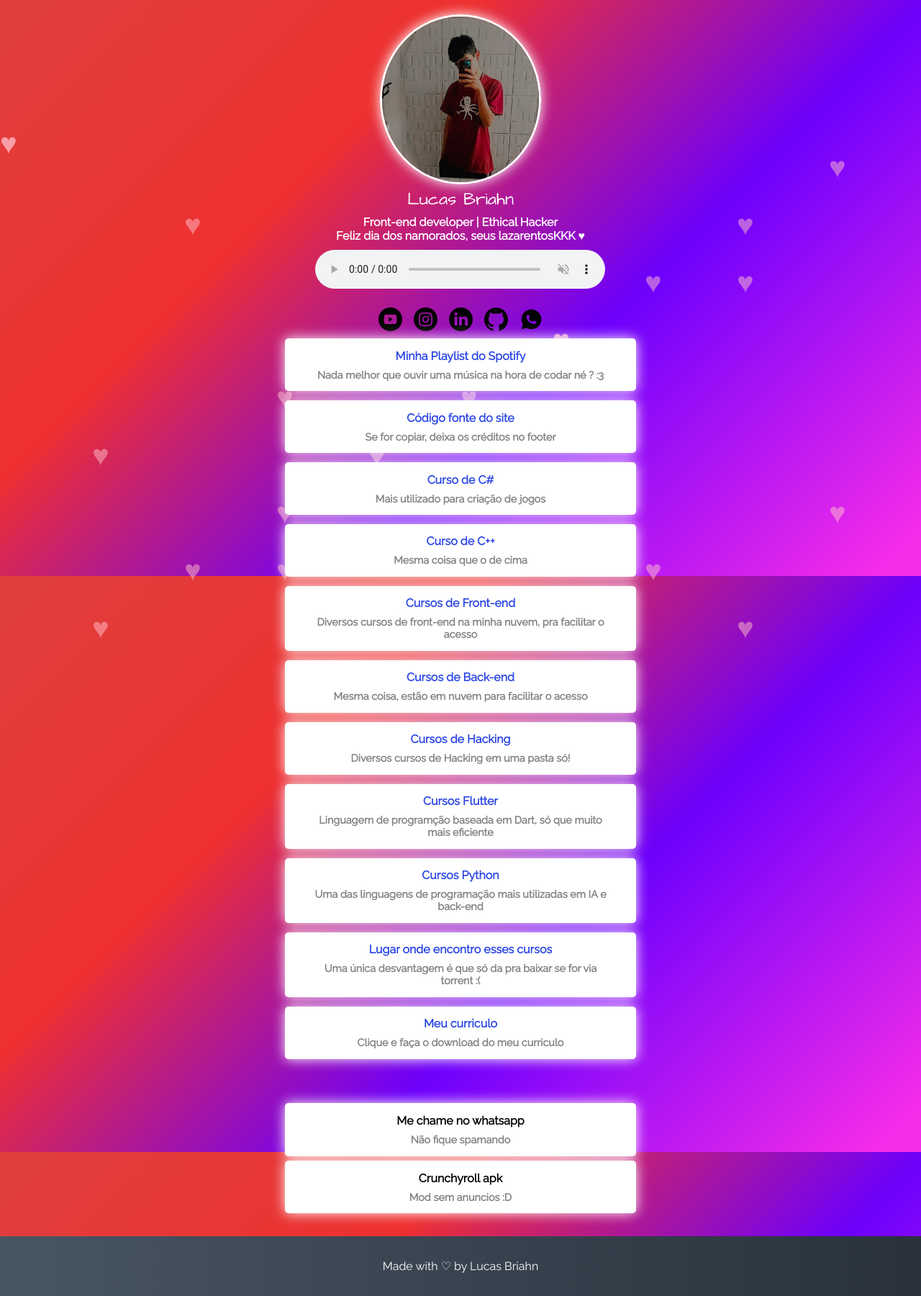
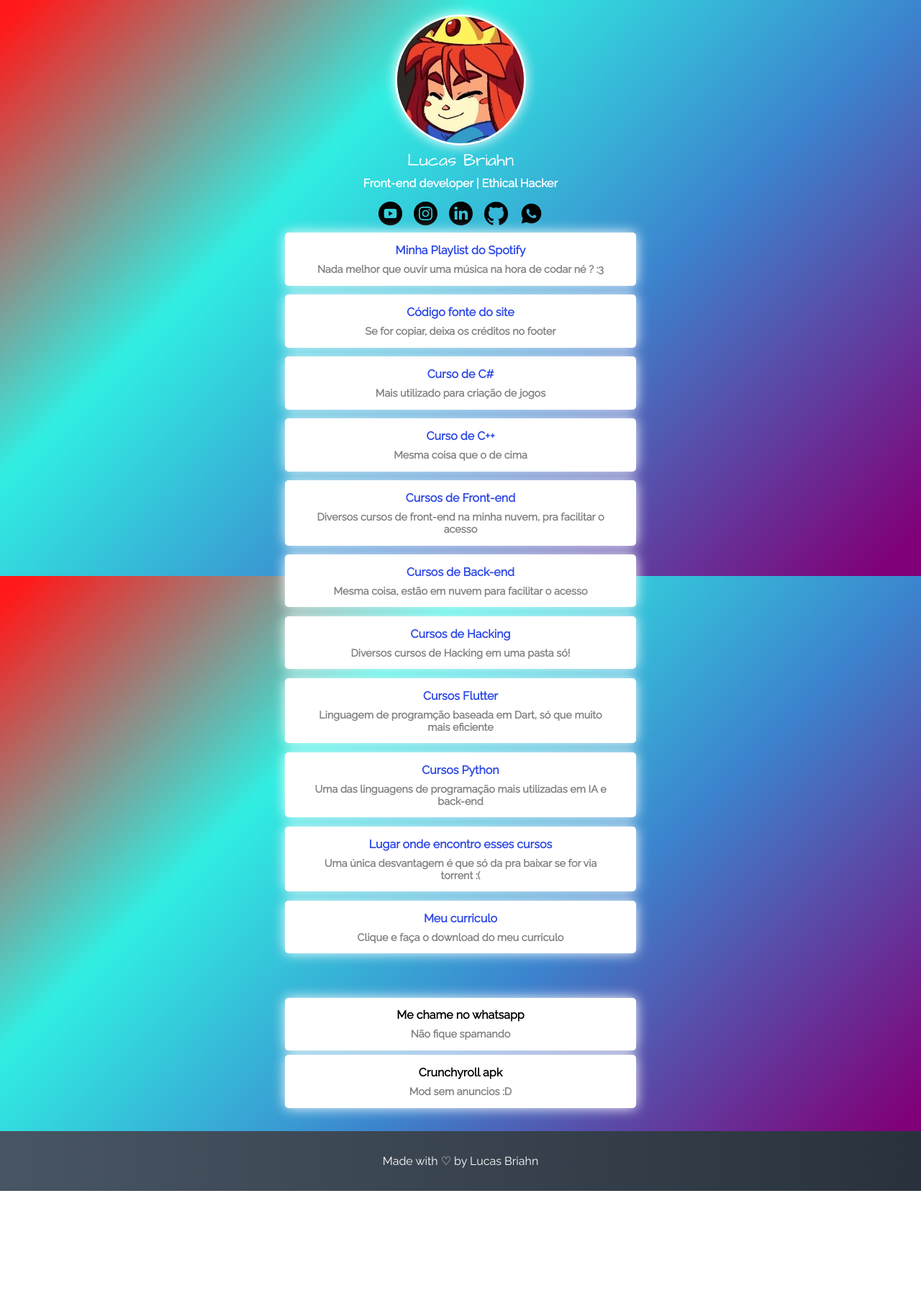
Before and after one commit to lucasbriahn/lucasbriahn.github.io, a PHP site: page / in a window 1280 px wide. Shown: the whole page at 72% size. After the commit the page ends 1654 px from the top, so only its background shows below. Run offline with PHP 8.4, Linux system fonts and the light colour scheme.

Commit message:
Remoção de tema " Dia dos namorados "

```diff
--- a/assets/css-scss/_mixins.scss
+++ b/assets/css-scss/_mixins.scss
@@ -16,14 +16,7 @@
     align-items: center;
 }
 @mixin image-profile {
-    width: 30%;
-    border-radius: 50%;
-    border: 3px solid white;
-    box-shadow: 0 0 17px white;
-    margin-top: 20px;
-}
-@mixin image-response {
-    width: 50%;
+    width: 55%;
     border-radius: 50%;
     border: 3px solid white;
     box-shadow: 0 0 17px white;
--- a/assets/css-scss/animation.css
+++ b/assets/css-scss/animation.css
@@ -1,5 +1,5 @@
 body {
-    background: linear-gradient(315deg, rgb(246, 44, 233) 3%, rgb(109, 0, 252) 38%, rgb(238, 48, 48) 68%, rgb(224, 62, 62) 98%);
+    background: linear-gradient(315deg, rgb(128, 0, 119) 3%, rgba(60,132,206,1) 38%, rgba(48,238,226,1) 68%, rgba(255,25,25,1) 98%);
     animation: gradient 15s ease infinite;
     background-size: 400% 400%;
     background-attachment: fixed;
--- a/assets/css-scss/main.css
+++ b/assets/css-scss/main.css
@@ -1,4 +1,3 @@
-@charset "UTF-8";
 @import 'animation.css';
 body {
   background: gradient;
@@ -26,8 +25,8 @@ body {
 .body-content .profile {
   text-align: center;
 }
-.body-content .profile .pic {
-  width: 30%;
+.body-content .profile img {
+  width: 55%;
   border-radius: 50%;
   border: 3px solid white;
   box-shadow: 0 0 17px white;
@@ -105,141 +104,17 @@ body {
   color: #2b46e4;
 }
 
-.container-footer {
+.container {
   text-align: center;
   background: linear-gradient(to right, #485563, #29323c);
 }
-.container-footer p {
+.container p {
   padding: 2rem;
 }
-.container-footer .end-site {
+.container .end-site {
   display: block;
   position: relative;
   width: 100vw;
-}
-
-#animação .heart--default {
-  animation: heartbeat 1s infinite;
-}
-
-.heart-rain {
-  position: absolute;
-  color: pink;
-  opacity: 0.5;
-  font-size: 40px;
-  animation: falling 8s infinite linear;
-}
-
-.heart-rain:nth-of-type(1) {
-  bottom: 10%;
-  left: 10%;
-}
-
-.heart-rain:nth-of-type(2) {
-  bottom: 20%;
-  left: 20%;
-}
-
-.heart-rain:nth-of-type(3) {
-  bottom: 30%;
-  left: 30%;
-}
-
-.heart-rain:nth-of-type(4) {
-  bottom: 40%;
-  left: 40%;
-}
-
-.heart-rain:nth-of-type(5) {
-  bottom: 50%;
-  left: 50%;
-}
-
-.heart-rain:nth-of-type(6) {
-  bottom: 60%;
-  left: 60%;
-}
-
-.heart-rain:nth-of-type(7) {
-  bottom: 70%;
-  left: 70%;
-}
-
-.heart-rain:nth-of-type(8) {
-  bottom: 80%;
-  left: 80%;
-}
-
-.heart-rain:nth-of-type(9) {
-  bottom: 90%;
-  left: 90%;
-}
-
-.heart-rain:nth-of-type(10) {
-  bottom: 10%;
-  left: 40%;
-}
-
-.heart-rain:nth-of-type(11) {
-  bottom: 20%;
-  left: 70%;
-}
-
-.heart-rain:nth-of-type(12) {
-  bottom: 30%;
-  left: 90%;
-}
-
-.heart-rain:nth-of-type(13) {
-  bottom: 40%;
-  left: 10%;
-}
-
-.heart-rain:nth-of-type(14) {
-  bottom: 50%;
-  left: 30%;
-}
-
-.heart-rain:nth-of-type(15) {
-  bottom: 60%;
-  left: 60%;
-}
-
-.heart-rain:nth-of-type(16) {
-  bottom: 70%;
-  left: 80%;
-}
-
-.heart-rain:nth-of-type(17) {
-  bottom: 80%;
-  left: 20%;
-}
-
-.heart-rain:nth-of-type(18) {
-  bottom: 90%;
-  left: 50%;
-}
-
-.heart-rain:nth-of-type(19) {
-  bottom: 10%;
-  left: 80%;
-}
-
-.heart-rain:nth-of-type(20) {
-  bottom: 20%;
-  left: 30%;
-}
-@keyframes falling {
-  0%, 100% {
-    transform: translateY(0);
-  }
-  50% {
-    transform: translateY(500px);
-  }
-}
-#audio-play {
-  margin: 10px 0;
-  width: 35%;
 }
 
 @media (max-width: 230px) {
@@ -272,22 +147,12 @@ body {
   }
 }
 @media (min-height: 1660px) and (max-height: 1890px) {
-  .container-footer {
+  .container {
     margin-top: 10vh;
   }
 }
 @media (min-height: 1891px) and (max-height: 2500px) {
-  .container-footer {
+  .container {
     margin-top: 30vh;
   }
-}
-@media (max-width: 420) {
-  .pic {
-    width: 50%;
-  }
-}
-@media (max-width: 1024px) {
-  #audio-play {
-    width: 75%;
-  }
 }/*# sourceMappingURL=main.css.map */
--- a/assets/css-scss/main.scss
+++ b/assets/css-scss/main.scss
@@ -12,23 +12,16 @@
     .profile {
         text-align: center;
 
-        .pic {
-            width: 30%;
-            border-radius: 50%;
-            border: 3px solid white;
-            box-shadow: 0 0 17px white;
-            margin-top: 20px;
+        img {
+            @include image-profile;
         }
-
         h1 {
             @include text-primary;
         }
-
         h2 {
             font-size: 1rem;
         }
     }
-
     .social {
         @include social-icons;
 
@@ -36,21 +29,17 @@
             width: 33px;
         }
     }
-
     .link-list {
         @include link-list;
-
         li {
             margin: 1.3% 0;
         }
-
         li a {
             @include link-list-text;
 
-            &:hover {
+            &:hover{
                 @include hover-primary;
             }
-
             span {
                 color: gray;
                 font-size: 0.9rem;
@@ -59,21 +48,17 @@
             }
         }
     }
-
     .second-link {
         @include link-list-secondary;
-
         li a {
             color: black;
-
             &:hover {
                 @include hover-secondary;
             }
         }
     }
 }
-
-.container-footer {
+.container {
     @include container-footer;
 
     p {
@@ -86,174 +71,28 @@
         width: 100vw;
     }
 }
-
-#animação .heart--default {
-    animation: heartbeat 1s infinite;
-}
-
-.heart-rain {
-    position: absolute;
-    color: pink;
-    opacity: .5;
-    font-size: 40px;
-    -webkit-animation: falling 8s infinite linear;
-    animation: falling 8s infinite linear;
-}
-
-.heart-rain:nth-of-type(1) {
-    bottom: 10%;
-    left: 10%;
-}
-
-.heart-rain:nth-of-type(2) {
-    bottom: 20%;
-    left: 20%;
-}
-
-.heart-rain:nth-of-type(3) {
-    bottom: 30%;
-    left: 30%;
-}
-
-.heart-rain:nth-of-type(4) {
-    bottom: 40%;
-    left: 40%;
-}
-
-.heart-rain:nth-of-type(5) {
-    bottom: 50%;
-    left: 50%;
-}
-
-.heart-rain:nth-of-type(6) {
-    bottom: 60%;
-    left: 60%;
-}
-
-.heart-rain:nth-of-type(7) {
-    bottom: 70%;
-    left: 70%;
-}
-
-.heart-rain:nth-of-type(8) {
-    bottom: 80%;
-    left: 80%;
-}
-
-.heart-rain:nth-of-type(9) {
-    bottom: 90%;
-    left: 90%;
-}
-
-.heart-rain:nth-of-type(10) {
-    bottom: 10%;
-    left: 40%;
-}
-
-.heart-rain:nth-of-type(11) {
-    bottom: 20%;
-    left: 70%;
-}
-
-.heart-rain:nth-of-type(12) {
-    bottom: 30%;
-    left: 90%;
-}
-
-.heart-rain:nth-of-type(13) {
-    bottom: 40%;
-    left: 10%;
-}
-
-.heart-rain:nth-of-type(14) {
-    bottom: 50%;
-    left: 30%;
-}
-
-.heart-rain:nth-of-type(15) {
-    bottom: 60%;
-    left: 60%;
-}
-
-.heart-rain:nth-of-type(16) {
-    bottom: 70%;
-    left: 80%;
-}
-
-.heart-rain:nth-of-type(17) {
-    bottom: 80%;
-    left: 20%;
-}
-
-.heart-rain:nth-of-type(18) {
-    bottom: 90%;
-    left: 50%;
-}
-
-.heart-rain:nth-of-type(19) {
-    bottom: 10%;
-    left: 80%;
-}
-
-.heart-rain:nth-of-type(20) {
-    bottom: 20%;
-    left: 30%;
-}
-
-@-webkit-keyframes falling {
-
-    0%,
-    100% {
-        transform: translateY(0);
-    }
-
-    50% {
-        transform: translateY(500px);
-    }
-}
-
-@keyframes falling {
-
-    0%,
-    100% {
-        transform: translateY(0);
-    }
-
-    50% {
-        transform: translateY(500px);
-    }
-}
-
-#audio-play {
-    margin: 10px 0;
-    width: 35%;
-}
-
-@media (max-width:230px) {
-    .social {
+@media (max-width:230px){
+    .social{
         display: flex;
         flex-wrap: wrap;
     }
 }
-
-@media (max-width:140px) {
+@media (max-width:140px){
     h1 {
-        font-size: 100%;
+      font-size: 100%;
     }
-
     p {
         font-size: 100%;
     }
 }
 
-@media (max-width:122px) {
-    .link-list li {
+@media (max-width:122px ){
+    .link-list li{
         padding: 5% 0 5% 0;
     }
 }
-
-@media (max-width:122px) {
-    .link-list li a {
+@media (max-width:122px ){
+    .link-list li a{
         padding: 3% 7% 3% 7%;
     }
 }
@@ -264,26 +103,14 @@
     }
 }
 
-@media (min-height:1660px) and (max-height:1890px) {
-    .container-footer {
-        margin-top: 10vh;
+@media (min-height:1660px) and (max-height:1890px){
+    .container{
+        margin-top:10vh;
     }
 }
 
-@media (min-height:1891px) and (max-height:2500px) {
-    .container-footer {
+@media (min-height:1891px) and (max-height:2500px){
+    .container{
         margin-top: 30vh;
     }
 }
-
-@media (max-width:420) {
-    .pic {
-        width: 50%;
-    }
-}
-
-@media (max-width:1024px){
-    #audio-play {
-        width: 75%;
-    }
-}
--- a/index.html
+++ b/index.html
@@ -16,52 +16,15 @@
     <link rel="stylesheet" href="assets/css-scss/main.css">
 </head>
 
-<body onload="playAudio()">
+<body>
     <main>
-
-        <!-- Corações -->
-        <span class="heart-rain">&#9829;</span>
-        <span class="heart-rain">&#9829;</span>
-        <span class="heart-rain">&#9829;</span>
-        <span class="heart-rain">&#9829;</span>
-        <span class="heart-rain">&#9829;</span>
-        <span class="heart-rain">&#9829;</span>
-        <span class="heart-rain">&#9829;</span>
-        <span class="heart-rain">&#9829;</span>
-        <span class="heart-rain">&#9829;</span>
-        <span class="heart-rain">&#9829;</span>
-        <span class="heart-rain">&#9829;</span>
-        <span class="heart-rain">&#9829;</span>
-        <span class="heart-rain">&#9829;</span>
-        <span class="heart-rain">&#9829;</span>
-        <span class="heart-rain">&#9829;</span>
-        <span class="heart-rain">&#9829;</span>
-        <span class="heart-rain">&#9829;</span>
-        <span class="heart-rain">&#9829;</span>
-        <span class="heart-rain">&#9829;</span>
-        <span class="heart-rain">&#9829;</span>
-        <span class="heart-rain">&#9829;</span>
-        <span class="heart-rain">&#9829;</span>
-        <!-- Corações -->
-
         <div class="body-content">
             <div class="profile">
-                <img class="pic" src="assets/image/Foto.jpg" alt="Foto de Lucas">
+                <img src="assets/image/Foto.jpg" alt="Foto de Lucas">
                 <h1>Lucas Briahn</h1>
                 <h2>Front-end developer | Ethical Hacker</h2>
-                <h2>Feliz dia dos namorados, seus lazarentosKKK &#9829</h2>
             </div>
             <!-- LINKS DAS REDES SOCIAIS -->
-
-            <audio controls autoplay muted id="audio-play">
-                <source src="assets/docs/aaa.mp3" type="audio/mp3">
-            </audio>
-            <script>
-                function playAudio() {
-                    var audio = document.getElementById("audio-play");
-                    audio.currentTime =28;
-                }
-            </script>
             <ul class="social">
                 <li>
                     <a href="https://www.youtube.com/channel/UCv2rSNIFFJsgl8fzo3ZjzkA" target="_blank"><img
@@ -169,7 +132,7 @@
         </div>
     </main>
     <div class="end-site">
-        <footer class="container-footer">
+        <footer class="container">
             <p>Made with ♡ by Lucas Briahn</p>
         </footer>
     </div>
```
Also changed, not shown: assets/image/Foto.jpg, 1 other file.
